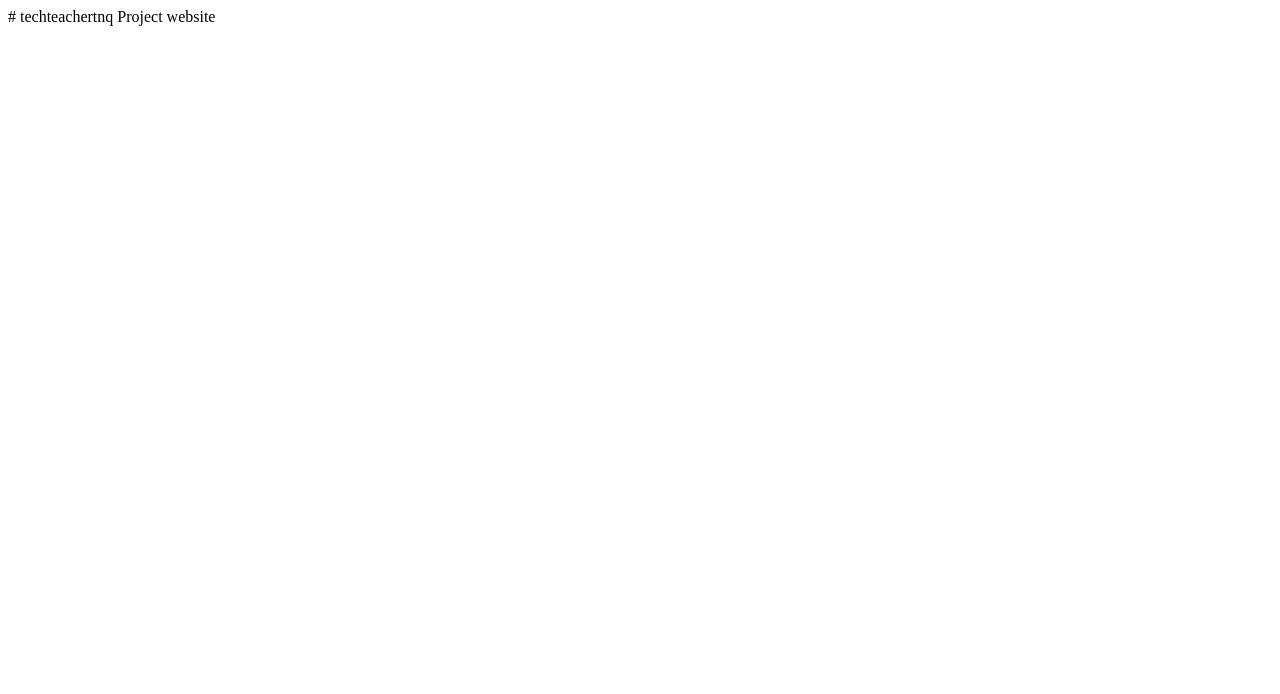
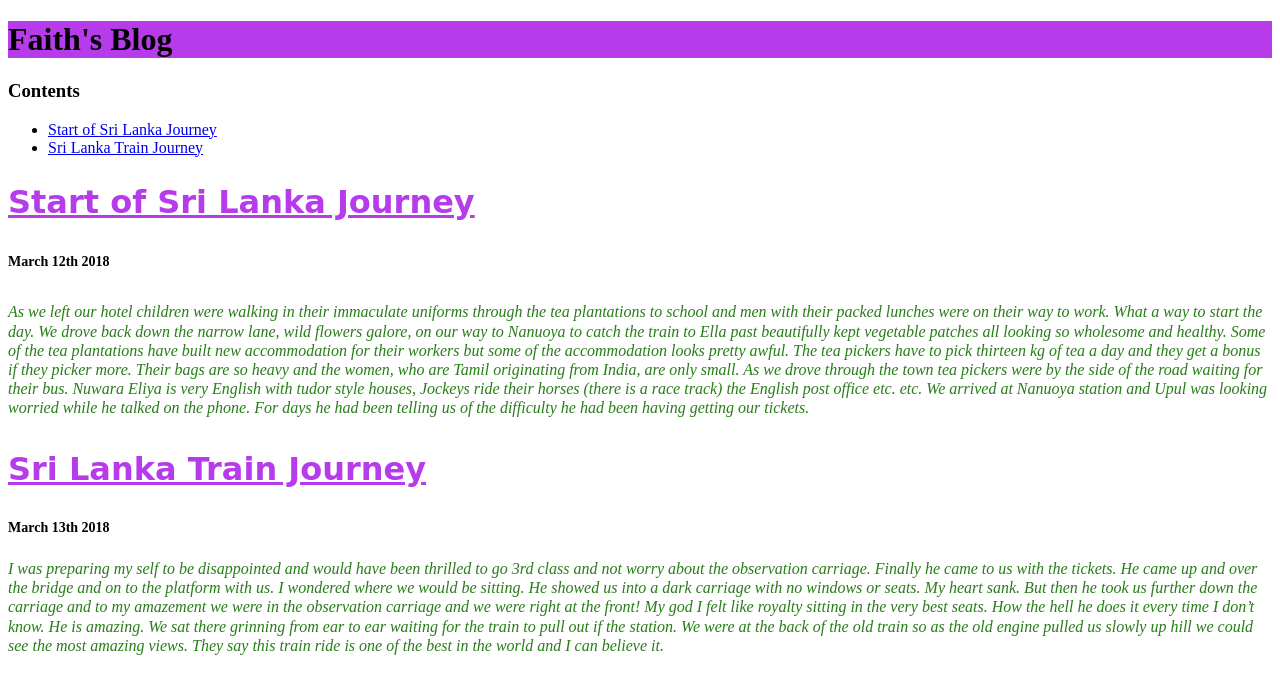
Before and after one commit to Techteachertnq/techteachertnq, a plain HTML site: page index.html in a window 1280 px wide. Drawn offline with Linux system fonts and the light colour scheme.

Commit message:
Update index.html

```diff
--- a/index.html
+++ b/index.html
@@ -1,2 +1,54 @@
-# techteachertnq
-Project website
+<!DOCTYPE html>
+<html>
+    <head>
+        <meta charset="utf-8">
+        <title>Spin-off of "Project: Blog"_Mr Matson Spin Off</title>
+    </head>
+    <body>
+    <style>
+        .start-journey {
+            font-family: cursive;
+            font-weight: bold;
+            font-size: 2em;
+            text-decoration: underline;
+            color: rgb(182, 59, 235);
+        }
+        .date {
+            font-size: 14px;
+            }
+            .data {
+                font-style: italic;
+                line-height: 1.2em;
+                color: rgb(40, 125, 25);
+            }
+            h1 {
+                background-color: rgb(182, 59, 235);
+            }
+    </style>
+
+        <h1>Faith's Blog</h1>
+
+        <h3>Contents</h3>
+        <ul>
+            <li><a href="#start-journey">Start of Sri Lanka Journey</a></li>
+            <li><a href="#train-journey">Sri Lanka Train Journey</a></li>
+        </ul>
+
+        <h2 class="start-journey">Start of Sri Lanka Journey</h2>
+        <h6 class="date">March 12th 2018</h6>
+
+        <p class="data">As we left our hotel children were walking in their immaculate uniforms through the tea plantations to school and men with their packed lunches were on their way to work. What a way to start the day.
+We drove back down the narrow lane, wild flowers galore, on our way to Nanuoya to catch the train to Ella past beautifully kept vegetable patches all looking so wholesome and healthy.
+Some of the tea plantations have built new accommodation for their workers but some of the accommodation looks pretty awful. The tea pickers have to pick thirteen kg of tea a day and they get a bonus if they picker more. Their bags are so heavy and the women, who are Tamil originating from India, are only small. As we drove through the town tea pickers were by the side of the road waiting for their bus.
+Nuwara Eliya is very English with tudor style houses,
+Jockeys ride their horses (there is a race track) the English post office etc. etc.
+We arrived at Nanuoya station and Upul was looking worried while he talked on the phone. For days he had been telling us of the difficulty he had been having getting our tickets.</p>
+
+<h3 class="start-journey">Sri Lanka Train Journey</h3>
+<h5 class="date">March 13th 2018</h5>
+<p class="data">I was preparing my self to be disappointed and would have been thrilled to go 3rd class and not worry about the observation carriage. Finally he came to us with the tickets. He came up and over the bridge and on to the platform with us. I wondered where we would be sitting. He showed us into a dark carriage with no windows or seats. My heart sank. But then he took us further down the carriage and to my amazement we were in the observation carriage and we were right at the front! My god I felt like royalty sitting in the very best seats. How the hell he does it every time I don’t know. He is amazing.
+We sat there grinning from ear to ear waiting for the train to pull out if the station. We were at the back of the old train so as the old engine pulled us slowly up hill we could see the most amazing views. They say this train ride is one of the best in the world and I can believe it.</p>
+
+
+    </body>
+</html>
```
